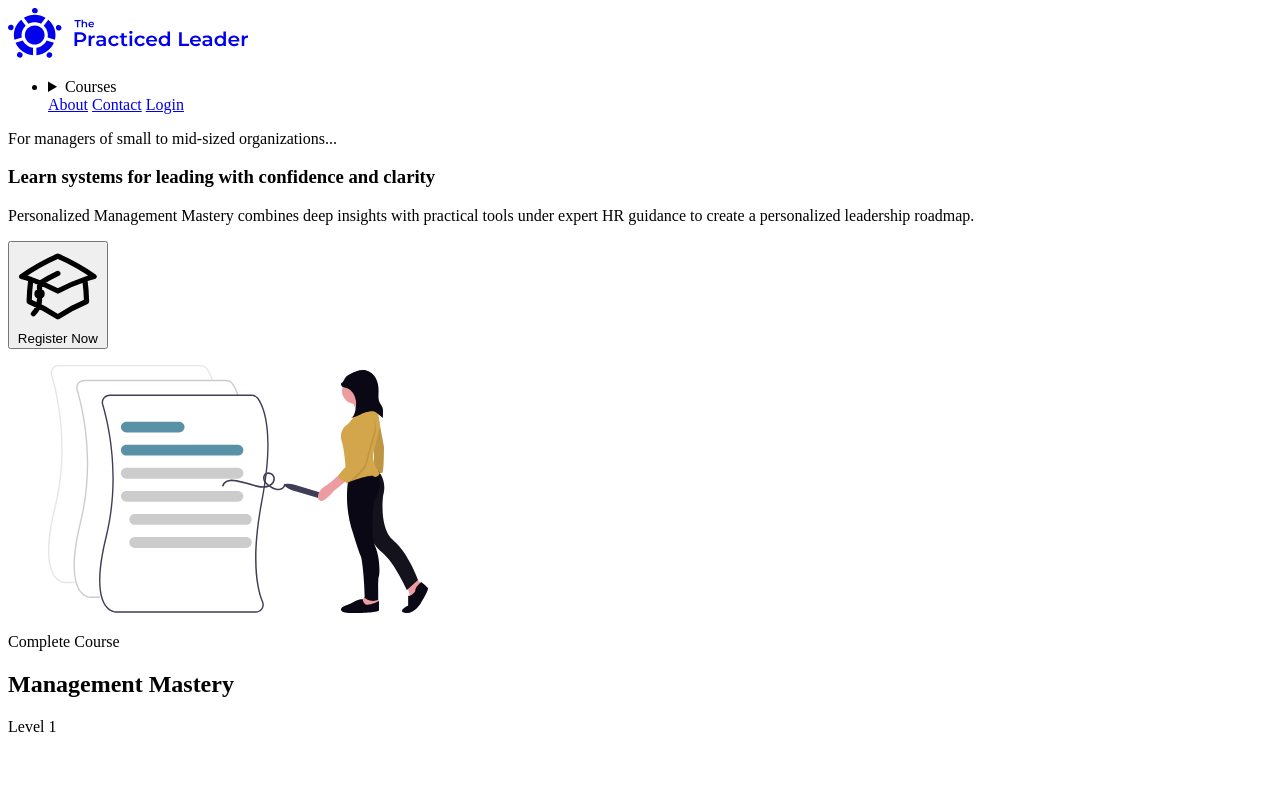
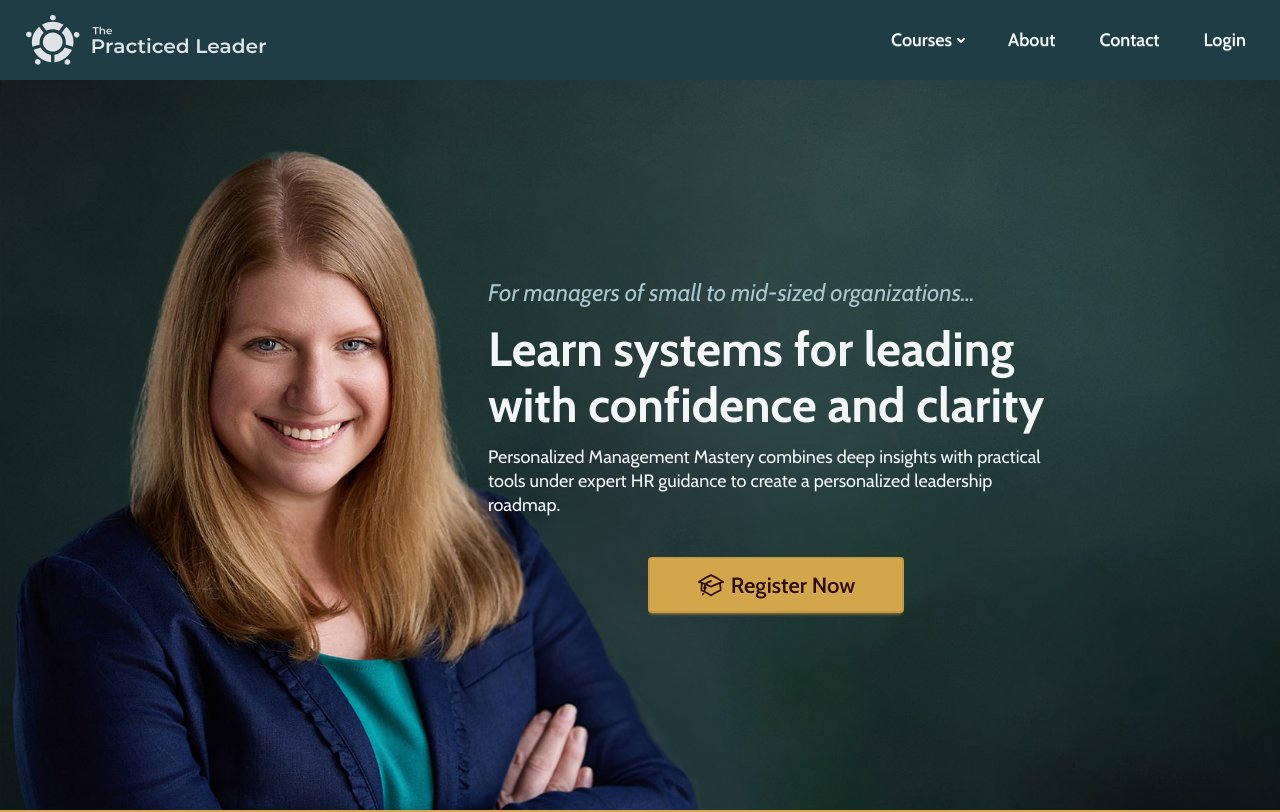
Before and after one commit to ericyork/tpl-dist, a plain HTML site: page index.html in a window 1280 px wide. Shown: the top 812 px of the page. Drawn offline with nearby package versions, Linux system fonts and the light colour scheme; the site is published under a folder, as on GitHub Pages, so addresses that start at the root find nothing.

Commit message:
Update paths

```diff
--- a/index.html
+++ b/index.html
@@ -5,7 +5,7 @@
     <meta charset="utf-8">
     <meta name="viewport" content="width=device-width, initial-scale=1.0">
     <title>Home page</title>
-    <link rel="stylesheet" href="/styles/index.css">
+    <link rel="stylesheet" href="styles/index.css">
   </head>
   <body class="bg-base-200">
     <header>
@@ -78,7 +78,7 @@
 -->
 <section
 class="hero h-[46rem] justify-end bg-right lg:bg-left border-b-6 border-accent"
-style="background-image: url(../assets/hero.jpg);"
+style="background-image: url(assets/hero.jpg);"
 >
   <article class="hero-content text-neutral-content -translate-x-0 md:-translate-x-50">
     <div class="max-w-xl">
```
